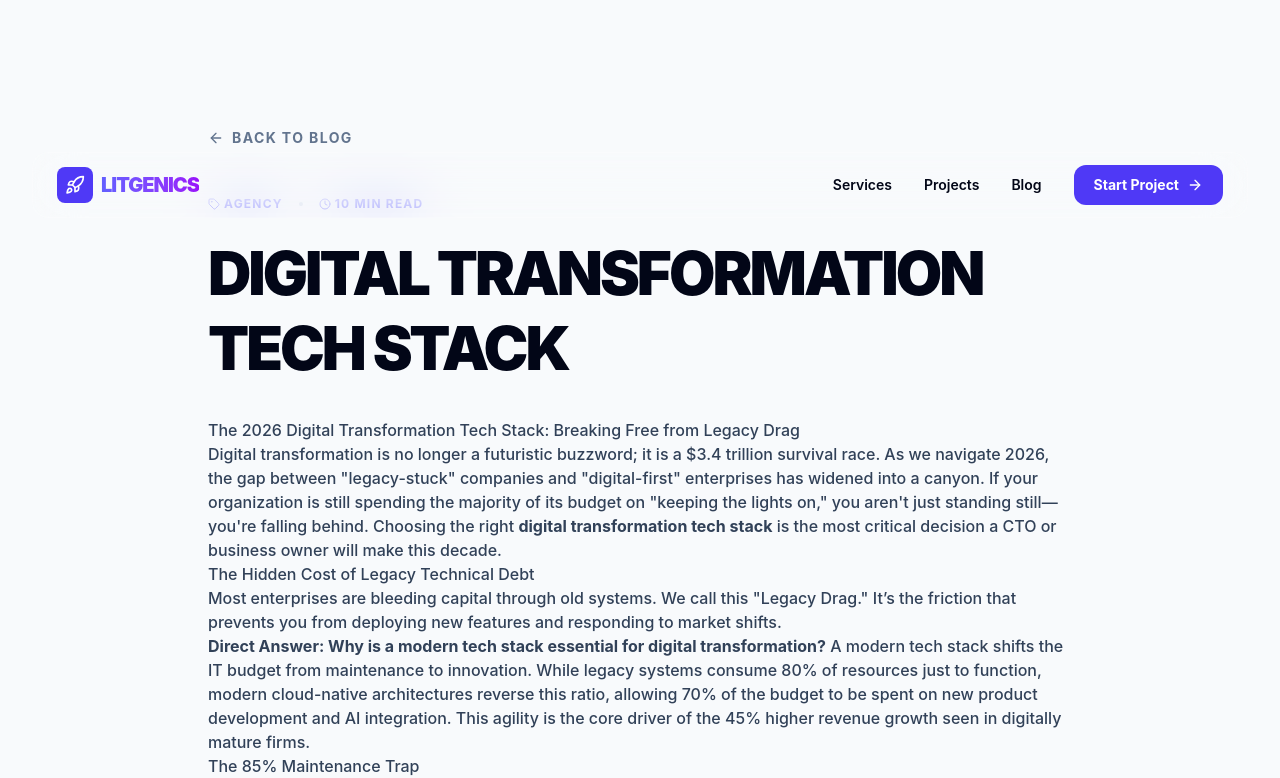
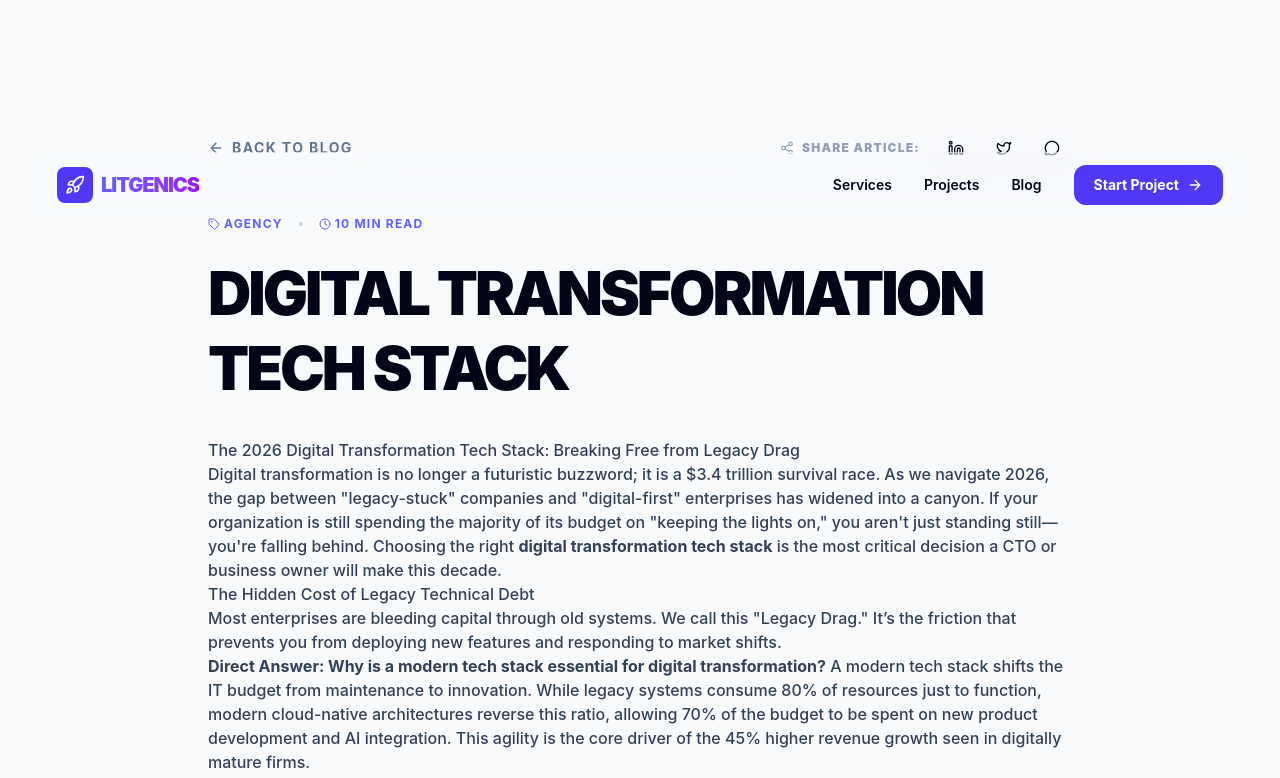
Before and after one commit to litgenics/portfolio, a Next.js app: page /portfolio/blog/digital-transformation-tech-stack in a window 1280 px wide. Shown: the top 778 px of the page. Built offline with nearby package versions, Linux system fonts and the light colour scheme.

Commit message:
Traffic Strategy: Integrated viral social sharing buttons for blog posts

```diff
--- a/src/components/BlogContent.tsx
+++ b/src/components/BlogContent.tsx
@@ -1,7 +1,7 @@
 "use client";
 
 import { motion } from "framer-motion";
-import { ArrowLeft, Clock, Tag } from "lucide-react";
+import { ArrowLeft, Clock, Tag, Share2, Linkedin, Twitter, MessageCircle } from "lucide-react";
 import Link from "next/link";
 import ReactMarkdown from "react-markdown";
 import remarkGfm from "remark-gfm";
@@ -10,8 +10,10 @@ import { useEffect, useState } from "react";
 export default function BlogContent({ slug, content, data }: { slug: string, content: string, data: any }) {
   const [cleanContent, setCleanContent] = useState(content);
   const [scripts, setScripts] = useState<string[]>([]);
+  const [shareUrl, setShareUrl] = useState('');
 
   useEffect(() => {
+    setShareUrl(window.location.href);
     // Extract JSON-LD scripts from the content so they don't render as text
     const scriptRegex = /<script\b[^>]*>([\s\S]*?)<\/script>/g;
     const extractedScripts: string[] = [];
@@ -43,12 +45,46 @@ export default function BlogContent({ slug, content, data }: { slug: string, con
         />
       ))}
 
-      <Link
-        href="/blog"
-        className="inline-flex items-center gap-2 text-sm font-bold uppercase tracking-widest text-slate-500 hover:text-indigo-500 transition-colors mb-12"
-      >
-        <ArrowLeft size={16} /> Back to Blog
-      </Link>
+      <div className="flex flex-col md:flex-row md:items-center justify-between gap-6 mb-12">
+        <Link
+          href="/blog"
+          className="inline-flex items-center gap-2 text-sm font-bold uppercase tracking-widest text-slate-500 hover:text-indigo-500 transition-colors"
+        >
+          <ArrowLeft size={16} /> Back to Blog
+        </Link>
+
+        <div className="flex items-center gap-4">
+          <span className="text-xs font-black uppercase tracking-widest text-slate-400 flex items-center gap-2">
+            <Share2 size={14} /> Share Article:
+          </span>
+          <div className="flex gap-2">
+            <a
+              href={`https://www.linkedin.com/sharing/share-offsite/?url=${encodeURIComponent(shareUrl)}`}
+              target="_blank"
+              rel="noopener noreferrer"
+              className="w-10 h-10 glass rounded-full flex items-center justify-center hover:bg-indigo-600 hover:text-white transition-all"
+            >
+              <Linkedin size={16} />
+            </a>
+            <a
+              href={`https://twitter.com/intent/tweet?url=${encodeURIComponent(shareUrl)}`}
+              target="_blank"
+              rel="noopener noreferrer"
+              className="w-10 h-10 glass rounded-full flex items-center justify-center hover:bg-sky-500 hover:text-white transition-all"
+            >
+              <Twitter size={16} />
+            </a>
+            <a
+              href={`https://api.whatsapp.com/send?text=${encodeURIComponent(shareUrl)}`}
+              target="_blank"
+              rel="noopener noreferrer"
+              className="w-10 h-10 glass rounded-full flex items-center justify-center hover:bg-emerald-500 hover:text-white transition-all"
+            >
+              <MessageCircle size={16} />
+            </a>
+          </div>
+        </div>
+      </div>
 
       <article>
         <motion.div
```
